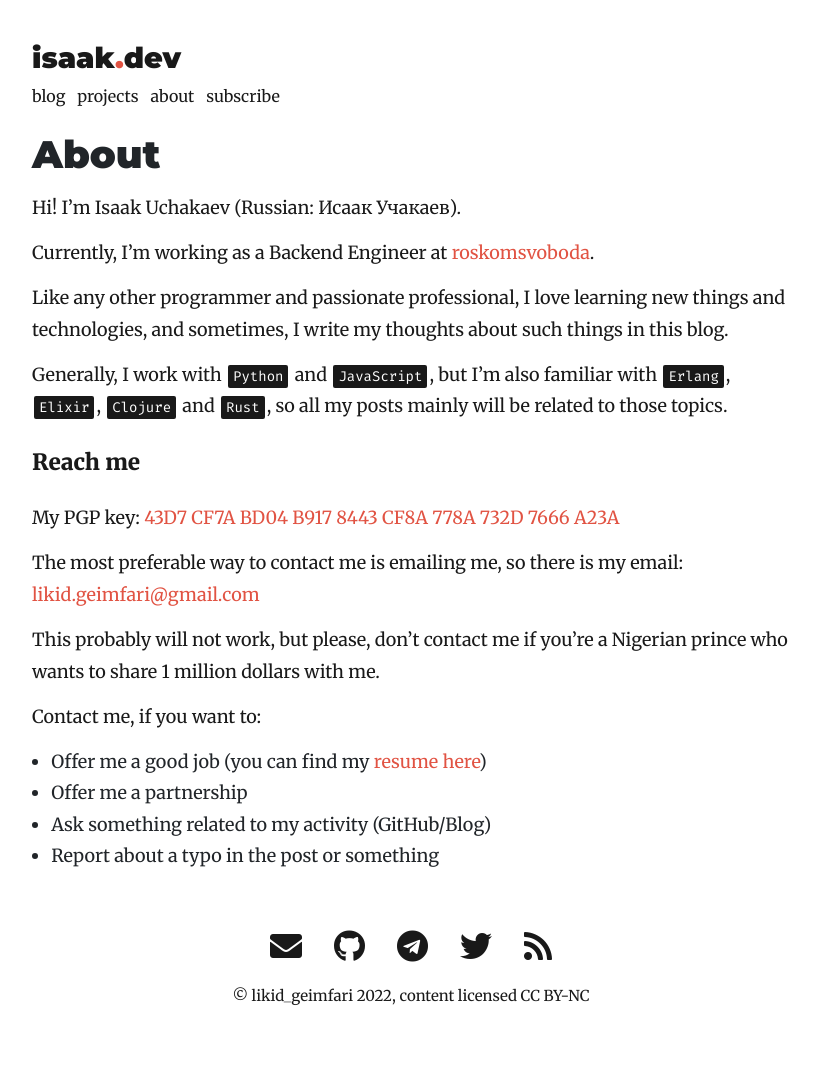
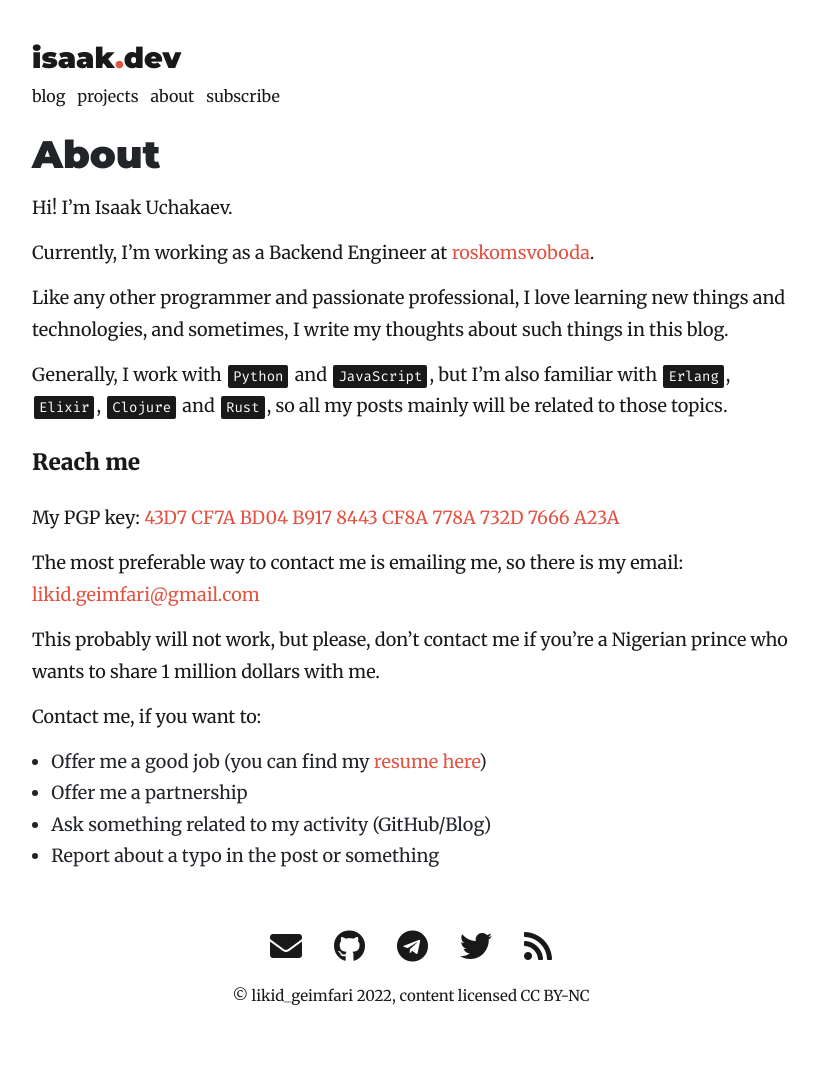
Before and after one commit to lk-geimfari/lk-geimfari.github.io, a Jekyll site: the page built from _pages/about.md, in a window 1280 px wide. Shown: the whole page, without its empty margins (229-1047 px from the left). Built offline with Jekyll 4.4.1, drawn with Linux system fonts in a browser that asks for light colours; nearby versions of some CDN libraries.

Commit message:
Fix about

```diff
--- a/_pages/about.md
+++ b/_pages/about.md
@@ -4,7 +4,7 @@ title: About
 permalink: /about/
 ---
 
-Hi! I'm Isaak Uchakaev (Russian: Исаак Учакаев).
+Hi! I'm Isaak Uchakaev.
 
 Currently, I'm working as a Backend Engineer at [roskomsvoboda].
 
```
